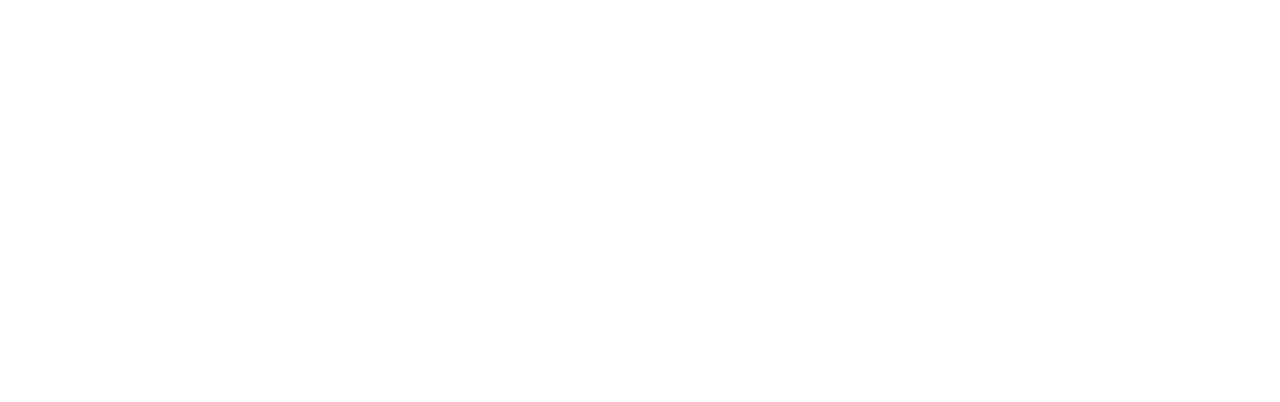
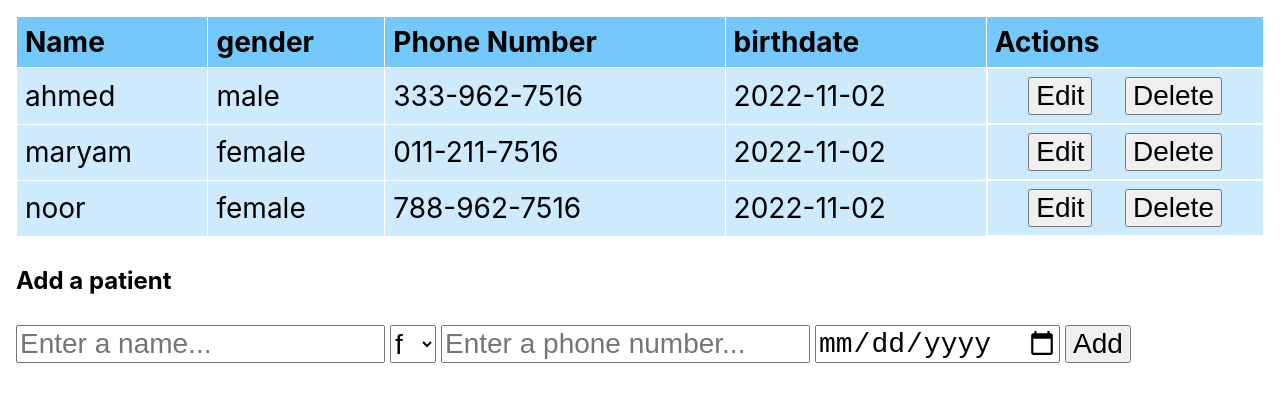
Before and after one commit to computiq-training/dig-week4-task, a React (Create React App) app: page / in a window 1280 px wide. Shown: the top 402 px of the page. Built offline with nearby package versions, Linux system fonts and the light colour scheme.

Commit message:
solved by maryam ali

```diff
--- a/package.json
+++ b/package.json
@@ -5,8 +5,10 @@
   "dependencies": {
     "cra-template": "1.2.0",
     "react": "^18.2.0",
+    "react-datepicker": "^4.8.0",
     "react-dom": "^18.2.0",
-    "react-scripts": "5.0.1"
+    "react-scripts": "5.0.1",
+    "web-vitals": "^3.0.4"
   },
   "scripts": {
     "start": "react-scripts start",
--- a/src/App.css
+++ b/src/App.css
@@ -12,7 +12,47 @@
     animation: App-logo-spin infinite 20s linear;
   }
 }
+.app-container {
+  display: flex;
+  flex-direction: column;
+  gap: 10px;
+  padding: 1rem;
+}
 
+table {
+  border-collapse: collapse;
+  width: 100%;
+}
+
+th,
+td {
+  border: 1px solid #ffffff;
+  text-align: left;
+  padding: 8px;
+  font-size: 32px;
+}
+
+th {
+  background-color: rgb(117, 201, 250);
+}
+
+td {
+  background-color: rgb(205, 235, 253);
+}
+
+form {
+  display: flex;
+  gap: 5px;
+}
+
+form td:last-child {
+  display: flex;
+  justify-content: space-evenly;
+}
+
+form * {
+  font-size: 28px;
+}
 .App-header {
   background-color: #282c34;
   min-height: 100vh;
--- a/src/App.js
+++ b/src/App.js
@@ -1,14 +1,184 @@
-import './App.css';
+import React, { useState, Fragment } from "react";
+import { nanoid } from "nanoid";
+import "./App.css";
+import data from "./mock-data.json";
+import ReadOnlyRow from "./components/ReadOnlyRow";
+import EditableRow from "./components/EditableRow";
 
-const App = ()=>{
-  // State here
+const App = () => {
+  const [contacts, setContacts] = useState(data);
+  const [addFormData, setAddFormData] = useState({
+    fullName: "",
+    gender: "",
+    phoneNumber: "",
+    birthdate: "",
+  });
+
+  const [editFormData, setEditFormData] = useState({
+    fullName: "",
+    gender: "",
+    phoneNumber: "",
+    birthdate: "",
+  });
+
+  const [editContactId, setEditContactId] = useState(null);
+
+  const handleAddFormChange = (event) => {
+    event.preventDefault();
+
+    const fieldName = event.target.getAttribute("name");
+    const fieldValue = event.target.value;
+
+    const newFormData = { ...addFormData };
+    newFormData[fieldName] = fieldValue;
+
+    setAddFormData(newFormData);
+  };
+
+  const handleEditFormChange = (event) => {
+    event.preventDefault();
+
+    const fieldName = event.target.getAttribute("name");
+    const fieldValue = event.target.value;
+
+    const newFormData = { ...editFormData };
+    newFormData[fieldName] = fieldValue;
+
+    setEditFormData(newFormData);
+  };
+
+  const handleAddFormSubmit = (event) => {
+    event.preventDefault();
+
+    const newContact = {
+      id: nanoid(),
+      fullName: addFormData.fullName,
+      gender: addFormData.gender,
+      phoneNumber: addFormData.phoneNumber,
+      birthdate: addFormData.birthdate,
+    };
+
+    const newContacts = [...contacts, newContact];
+    setContacts(newContacts);
+
+
+  };
+
+  const handleEditFormSubmit = (event) => {
+    event.preventDefault();
+
+    const editedContact = {
+      id: editContactId,
+      fullName: editFormData.fullName,
+      gender: editFormData.gender,
+      phoneNumber: editFormData.phoneNumber,
+      birthdate: editFormData.birthdate,
+    };
+
+    const newContacts = [...contacts];
+
+    const index = contacts.findIndex((contact) => contact.id === editContactId);
+
+    newContacts[index] = editedContact;
+
+    setContacts(newContacts);
+    setEditContactId(null);
+  };
+
+  const handleEditClick = (event, contact) => {
+    event.preventDefault();
+    setEditContactId(contact.id);
+
+    const formValues = {
+      fullName: contact.fullName,
+      gender: contact.gender,
+      phoneNumber: contact.phoneNumber,
+      birthdate: contact.birthdate,
+    };
+
+    setEditFormData(formValues);
+  };
+
+  const handleCancelClick = () => {
+    setEditContactId(null);
+  };
+
+  const handleDeleteClick = (contactId) => {
+    const newContacts = [...contacts];
+
+    const index = contacts.findIndex((contact) => contact.id === contactId);
+
+    newContacts.splice(index, 1);
+
+    setContacts(newContacts);
+  };
+
   return (
-    <div className="App">
-      {/* Add new patient FORM */}
-      {/* Search input */}
-      {/* Table */}
+    <div className="app-container">
+      <form onSubmit={handleEditFormSubmit}>
+        <table>
+          <thead>
+            <tr>
+              <th>Name</th>
+              <th>gender</th>
+              <th>Phone Number</th>
+              <th>birthdate</th>
+              <th>Actions</th>
+            </tr>
+          </thead>
+          <tbody>
+            {contacts.map((contact) => (
+              <Fragment>
+                {editContactId === contact.id ? (
+                  <EditableRow
+                    editFormData={editFormData}
+                    handleEditFormChange={handleEditFormChange}
+                    handleCancelClick={handleCancelClick}
+                  />
+                ) : (
+                  <ReadOnlyRow
+                    contact={contact}
+                    handleEditClick={handleEditClick}
+                    handleDeleteClick={handleDeleteClick}
+                  />
+                )}
+              </Fragment>
+            ))}
+          </tbody>
+        </table>
+      </form>
+
+      <h2>Add a patient</h2>
+      <form onSubmit={handleAddFormSubmit}>
+        <input
+          type="text"
+          name="fullName"
+          required="required"
+          placeholder="Enter a name..."
+          onChange={handleAddFormChange}
+        />
+        <select onChange={handleAddFormChange} name="gender">
+           <option value="f">f</option>
+           <option value="m">m</option>
+          </select>
+        <input
+          type="text"
+          name="phoneNumber"
+          required="required"
+          placeholder="Enter a phone number..."
+          onChange={handleAddFormChange}
+        />
+        <input
+          type="date"
+          name="birthdate"
+          required="required"
+          placeholder="Enter an birthdate..."
+          onChange={handleAddFormChange}
+        />
+        <button type="submit">Add</button>
+      </form>
     </div>
   );
-}
+};
 
 export default App;
--- /dev/null
+++ b/src/components/EditableRow.js
@@ -0,0 +1,56 @@
+import React from "react";
+
+const EditableRow = ({
+  editFormData,
+  handleEditFormChange,
+  handleCancelClick,
+}) => {
+  return (
+    <tr>
+      <td>
+        <input
+          type="text"
+          required="required"
+          placeholder="Enter a name..."
+          name="fullName"
+          value={editFormData.fullName}
+          onChange={handleEditFormChange}
+        ></input>
+      </td>
+      <td>
+      <select onChange={handleEditFormChange} value={editFormData.gender} name="gender">
+           <option>f</option>
+           <option>m</option>
+          </select>
+      </td>
+      <td>
+        <input
+          type="text"
+          required="required"
+          placeholder="Enter a phone number..."
+          name="phoneNumber"
+          value={editFormData.phoneNumber}
+          onChange={handleEditFormChange}
+        ></input>
+      </td>
+      <td>
+        <input
+          type="datetime"
+          required="required"
+          placeholder="Enter an birthdate..."
+          name="birthdate"
+          value={editFormData.birthdate}
+          onChange={handleEditFormChange}
+        ></input>
+      </td>
+      <td>
+        <button type="submit">Save</button>
+        <button type="button" onClick={handleCancelClick}>
+          Cancel
+        </button>
+      </td>
+    </tr>
+  );
+};
+
+export default EditableRow;
--- /dev/null
+++ b/src/components/ReadOnlyRow.js
@@ -0,0 +1,25 @@
+import React from "react";
+
+const ReadOnlyRow = ({ contact, handleEditClick, handleDeleteClick }) => {
+  return (
+    <tr>
+      <td>{contact.fullName}</td>
+      <td>{contact.gender}</td>
+      <td>{contact.phoneNumber}</td>
+      <td>{contact.birthdate}</td>
+      <td>
+        <button
+          type="button"
+          onClick={(event) => handleEditClick(event, contact)}
+        >
+          Edit
+        </button>
+        <button type="button" onClick={() => handleDeleteClick(contact.id)}>
+          Delete
+        </button>
+      </td>
+    </tr>
+  );
+};
+
+export default ReadOnlyRow;
--- /dev/null
+++ b/src/mock-data.json
@@ -0,0 +1,23 @@
+[
+    {
+      "id": 1,
+      "fullName": "ahmed",
+      "gender": "male",
+      "phoneNumber": "333-962-7516",
+      "birthdate": "2022-11-02"
+    },
+    {
+      "id": 2,
+      "fullName": "maryam",
+      "gender": "female",
+      "phoneNumber": "011-211-7516",
+      "birthdate": "2022-11-02"
+    },
+    {
+      "id": 3,
+      "fullName": "noor",
+      "gender": "female",
+      "phoneNumber": "788-962-7516",
+      "birthdate": "2022-11-02"
+    }
+  ]
```
Also changed, not shown: 1 other file (tests, documents, lock files or other folders).
